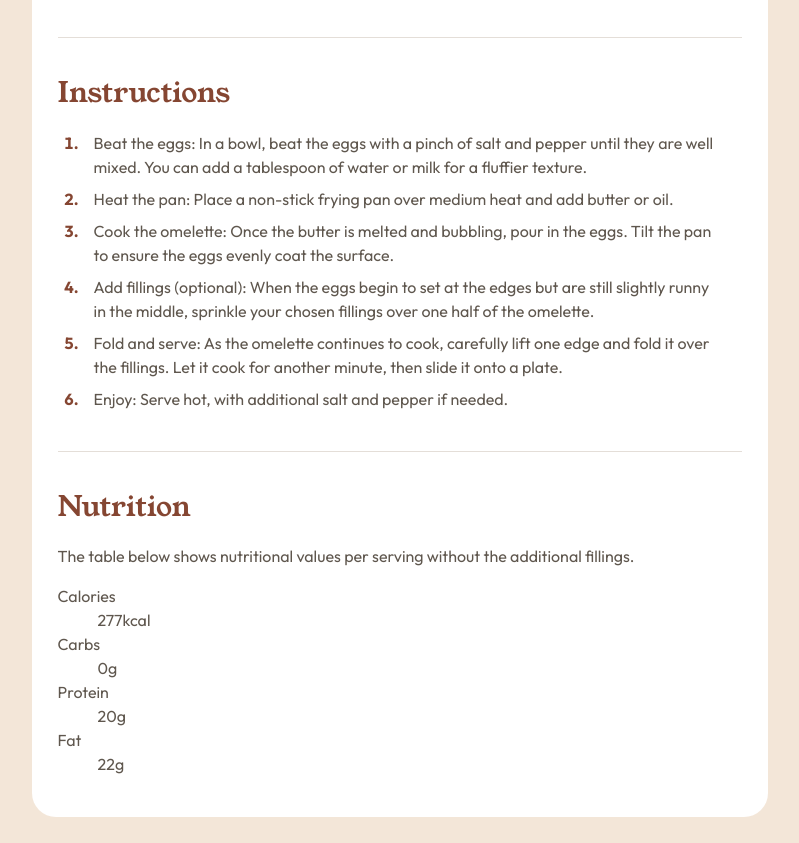
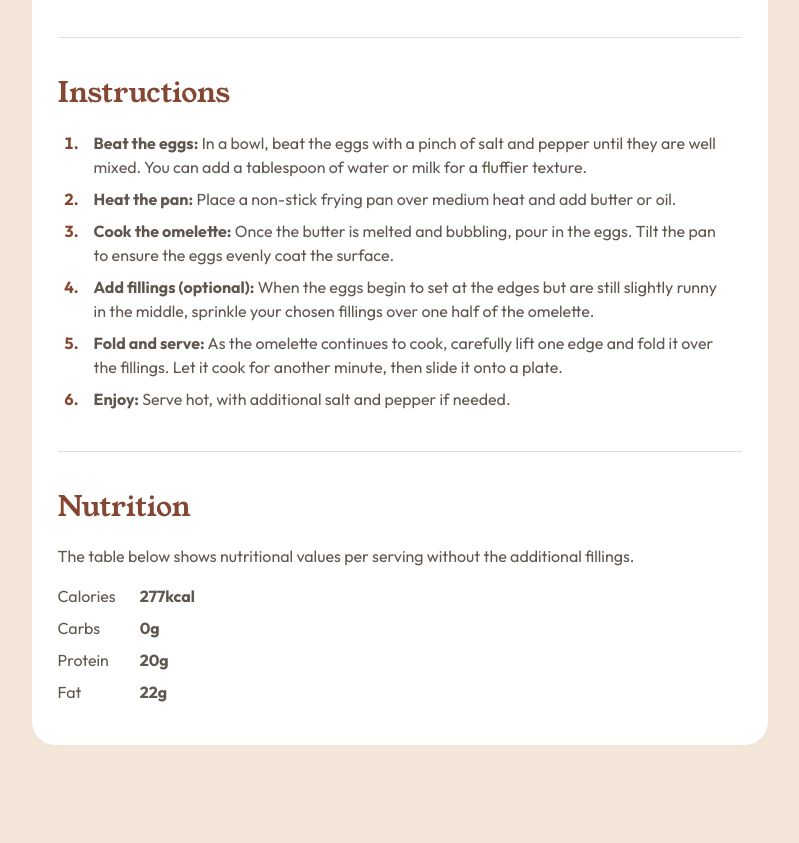
Before and after one commit to Celthros/recipe-page-challenge, a website: page index.html in a window 1280 px wide. Shown: the part 987-1830 px from the top of the page, without its empty margins (240-1039 px from the left). After the commit the page ends 1758 px from the top, so only its background shows below. Drawn offline with Linux system fonts and the light colour scheme.

Commit message:
Refactor SCSS styles for headings and lists, and add grid layout for definition lists

```diff
--- a/index.html
+++ b/index.html
@@ -54,25 +54,25 @@
 				<h2 id="recipe-instructions-heading">Instructions</h2>
 
 				<ol>
-					<li>Beat the eggs: In a bowl, beat the eggs with a pinch of salt and pepper until they are well mixed.
+					<li><strong>Beat the eggs:</strong> In a bowl, beat the eggs with a pinch of salt and pepper until they are well mixed.
 						You can add a tablespoon of water or milk for a fluffier texture.
 					</li>
 
-					<li>Heat the pan: Place a non-stick frying pan over medium heat and add butter or oil.</li>
+					<li><strong>Heat the pan:</strong> Place a non-stick frying pan over medium heat and add butter or oil.</li>
 
-					<li>Cook the omelette: Once the butter is melted and bubbling, pour in the eggs. Tilt the pan to ensure
+					<li><strong>Cook the omelette:</strong> Once the butter is melted and bubbling, pour in the eggs. Tilt the pan to ensure
 						the eggs evenly coat the surface.
 					</li>
 
-					<li>Add fillings (optional): When the eggs begin to set at the edges but are still slightly runny in the
+					<li><strong>Add fillings (optional):</strong> When the eggs begin to set at the edges but are still slightly runny in the
 						middle, sprinkle your chosen fillings over one half of the omelette.
 					</li>
 
-					<li>Fold and serve: As the omelette continues to cook, carefully lift one edge and fold it over the
+					<li><strong>Fold and serve:</strong> As the omelette continues to cook, carefully lift one edge and fold it over the
 						fillings. Let it cook for another minute, then slide it onto a plate.
 					</li>
 
-					<li>Enjoy: Serve hot, with additional salt and pepper if needed.</li>
+					<li><strong>Enjoy:</strong> Serve hot, with additional salt and pepper if needed.</li>
 				</ol>
 			</section>
 			<hr aria-hidden="true">
--- a/src/css/abstract/_root.scss
+++ b/src/css/abstract/_root.scss
@@ -1,6 +1,7 @@
 @use "variables" as var;
 
 :root {
+  --font-4             : 0.25rem;
   --default-font       : #{var.$default-font};
   --font-20            : #{var.$font-20};
   --font-28            : #{var.$font-28};
--- a/src/css/base/_base.scss
+++ b/src/css/base/_base.scss
@@ -27,19 +27,21 @@ p {
 
   }
 
+h1, h2, h3, h4, h5, h6 {
+  margin-block-start : 0.063rem;
+  }
+
 h1 {
-  margin-block-start : 0.063rem;
-  color              : var(--color-Stone-900);
-  font-size          : var(--font-40);
-  line-height        : var(--line-height);
+  color       : var(--color-Stone-900);
+  font-size   : var(--font-40);
+  line-height : var(--line-height);
   @include mixins.young-serif-font();
   }
 
 h2 {
-  margin-block-start : 0.063rem;
-  color              : var(--color-Brown-800);
-  font-size          : var(--font-28);
-  line-height        : var(--line-height);
+  color       : var(--color-Brown-800);
+  font-size   : var(--font-28);
+  line-height : var(--line-height);
   @include mixins.young-serif-font();
   }
 
@@ -48,9 +50,8 @@ h3 {
   }
 
 h3, h4, h5, h6 {
-  margin-block-start : 0.063rem;
-  line-height        : var(--line-height);
-  color              : var(--color-Rose-800);
+  line-height : var(--line-height);
+  color       : var(--color-Rose-800);
   @include mixins.outfit-font(600);
   }
 
@@ -86,12 +87,16 @@ ul, ol {
   }
 
 ul li, ol li {
-  margin-bottom: var(--spacing-100);
-  padding-left: var(--spacing-150);
+  margin-bottom : var(--spacing-100);
+  padding-left  : var(--spacing-150);
 
   &:last-child {
-    margin-bottom: 0;
-    }
+	margin-bottom : 0;
+	}
+  }
+
+ul ::marker {
+  font-size : 12px;
   }
 
 ul ::marker,
@@ -106,3 +111,19 @@ hr {
   background-color : var(--color-Stone-150);
   border           : none;
   }
+
+dl {
+  display: grid;
+  grid-template-columns: max-content 1fr;
+  gap: 0.5rem 1.5rem; /* row gap, column gap */
+  align-items: baseline;
+  }
+
+dt {
+
+  }
+
+dd {
+  font-weight: bold;
+  margin: 0; /* Remove default margin */
+  }
--- a/src/css/components/_recipes.scss
+++ b/src/css/components/_recipes.scss
@@ -13,6 +13,7 @@
 	display          : flex;
 	flex-direction   : column;
 	gap              : var(--spacing-200);
+	border-radius    : var(--border-radius-s);
 
 	& ul, & ol {
 	  color : var(--color-Stone-600);
```
Also changed, not shown: style.min.css, 1 other file.
